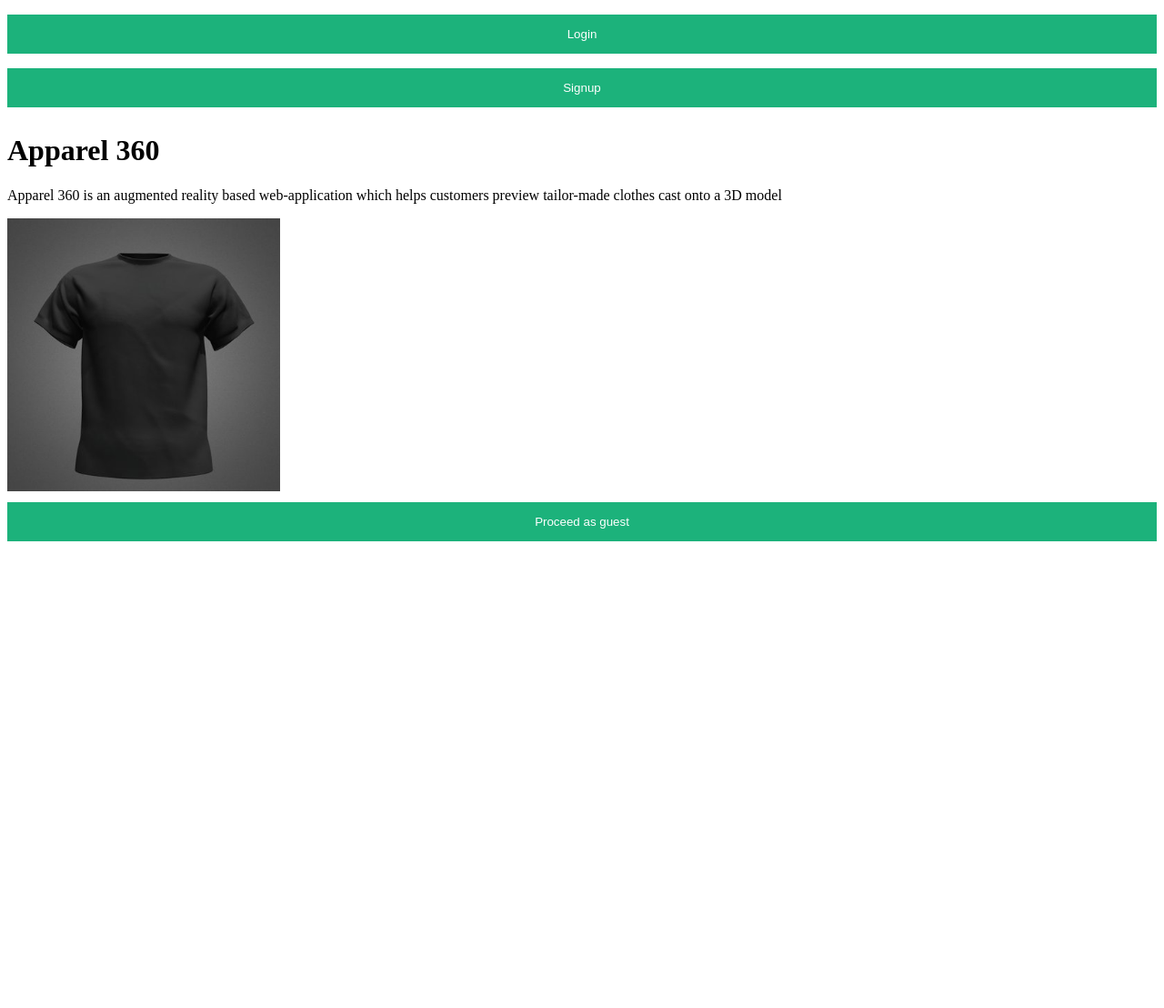
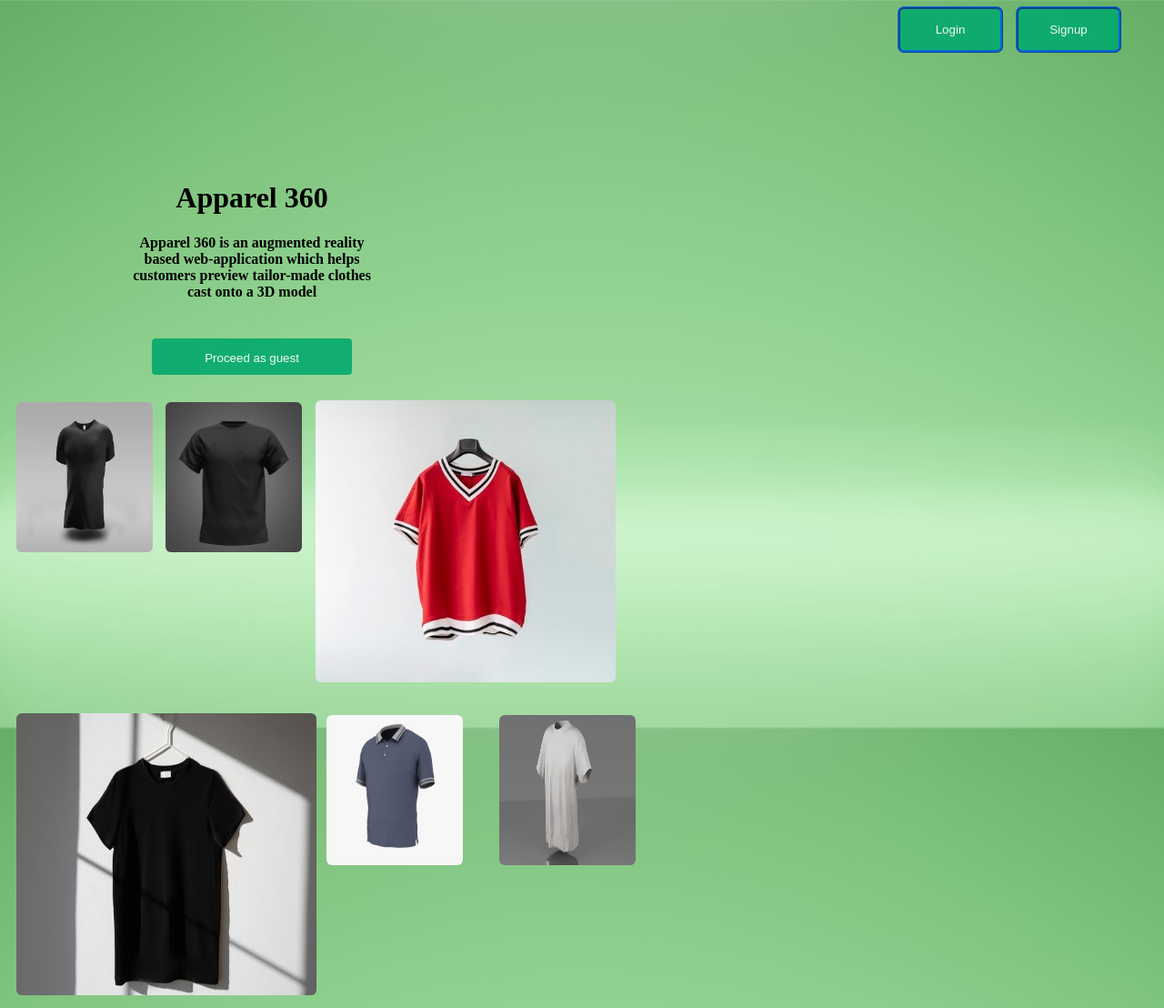
Before and after one commit to miniskynet/Apparel-360, a PHP site: page / in a window 1280 px wide. Shown: the whole page at 91% size. Before the commit the page ends 595 px from the top, so only its background shows below. Run offline with PHP 8.4, Linux system fonts and the light colour scheme.

Commit message:
Put all CSS into common_styles

```diff
--- a/Index.html
+++ b/Index.html
@@ -2,25 +2,49 @@
    <html lang="en">
    <meta charset="UTF-8">
    <head>
-   <div style="background-color: aquamarine;">
+   <style>
+		body{
+			background-image: url('green.png');
+			background-repeat:no-repeat;
+			background-size: cover;
+			background-attachment: fixed;
+		}
+   </style>
    <title>Apparel 360</title>
-   </div>
    <link rel="stylesheet" href="common_style.css">
    </head>
    <body>
-<a href="Login.html"><button id="login_button" >Login</button></a>
-<a href="Signup.html"><button id="signup_button" >Signup</button></a>
+   <div class="box">
+		<a href="Login.html"><button id="login_button" class="indexbtn">Login</button></a>
+		<a href="Signup.html"><button id="signup_button" class="indexbtn2">Signup</button></a>
+   </div>
   <div>
-    <div id="description_div">
-      <h1>Apparel 360</h1>
-      <p>Apparel 360 is an augmented reality based web-application
+    <div class="description">
+      <h1><center>Apparel 360</center></h1>
+      <p><b>Apparel 360 is an augmented reality based web-application
       which helps customers preview tailor-made clothes cast onto a 3D model</p>
-	  <img src = "Images/Black-shirt1.png" width="300" height="300">
 	  <br>
       <button class="welcomepage_button">Proceed as guest</button>
     </div>
-    <div id="images-div"></div>
-
-  </div>
+	<div class="index_images">
+		<div class="index_img">
+			<img src = "Black-shirt.png" width="150" height="165" class="round_images">
+		</div>
+		<div class="index_img1">
+			<img src = "Black-shirt1.png" width="150" height="165" class="round_images">
+		</div>
+		<div class="index_img2">
+			<img src = "Red-Shirt.jpg" width="330" height="310" class="round_images">
+		</div>
+	</div>
+		<div class="index_img3">
+			<img src = "Black-shirt2.png" width="330" height="310" class="round_images">
+		</div>
+		<div class="index_img4">
+			<img src = "Grey-shirt.png" width="150" height="165" class="round_images">
+		</div>
+		<div class="index_img5">
+			<img src = "White-shirt.png" width="150" height="165" class="round_images">
+		</div>
    </body>
    </html>
--- a/common_style.css
+++ b/common_style.css
@@ -1,5 +1,204 @@
 * {box-sizing: border-box}
+----------------------------------------------------
+/*Index Page*/
 
+.box{
+	top: 0;
+	bottom: 0;
+	left: 0;
+	right: 0;
+	margin: auto;
+	padding-top: 10px;
+	width: 75%;
+	position: relative;
+	left: 0;
+	top: 0;
+	height: 60%;
+	border: 2px solid black
+}
+
+#login_button{
+	 outline-color:#005ce6;
+	 outline-style: ridge;
+	 border-radius: 4px;
+	 height: 45px;
+	 width: 110px;
+}
+
+#signup_button{
+	 outline-color:#005ce6;
+	 outline-style: ridge;
+	 border-radius: 4px;
+	 height: 45px;
+	 width: 110px;
+}
+
+.indexbtn{
+	position: absolute;
+	top: 0;
+	right: 0;
+	margin-left: -10px;
+	margin-right: 180px;
+	margin-top: 10px;
+}
+
+.indexbtn2{
+	position: absolute;
+	top: 0;
+	right: 0;
+	margin-left: -10px;
+	margin-right: 50px;
+	margin-top: 10px;
+}
+
+.welcomepage_button{
+	height: 40px;
+	width: 220px;
+	border-radius: 4px;
+	position: center;
+}
+
+.description{
+	top: 0;
+	bottom: 0;
+	left: 0;
+	right: 0;
+	margin: auto;
+	padding-top: 170px;
+	width: 22%;
+	position: relative;
+	margin-left: 130px;
+	left: 0;
+	top: 0;
+	height: 50%;
+	text-align: center;
+}
+
+.round_images{
+	border-radius: 6px;
+}
+
+.index_img {
+  float: left;
+  width: 13%;
+  padding: 10px;
+}
+
+.index_img img {
+  margin-top: 12px;
+}
+
+.index_img1 {
+  float: left;
+  width: 13%;
+  padding: 10px;
+}
+
+.index_img1 img {
+  margin-top: 12px;
+}
+
+.index_img2 {
+  float: left;
+  width: 25%;
+  padding: 10px;
+}
+
+.index_img2 img {
+  margin-top: 10px;
+}
+
+.index_img3 {
+  float: left;
+  width: 27%;
+  padding: 10px;
+}
+
+.index_img3 img {
+  margin-top: 10px;
+}
+
+.index_img4 {
+  float: left;
+  width: 15%;
+  padding: 10px;
+}
+
+.index_img4 img {
+  margin-top: 12px;
+}
+
+.index_img5 {
+  float: left;
+  width: 25%;
+  padding: 10px;
+}
+
+.index_img5 img {
+  margin-top: 12px;
+}
+
+.index_images:after {
+  content: "";
+  display: table;
+  clear: both;
+}
+----------------------------------------------------
+body {font-family: Arial, Helvetica, sans-serif;}
+form {border: 3px solid #f1f1f1;}
+
+input[type=text], input[type=password] {
+  width: 100%;
+  padding: 12px 20px;
+  margin: 8px 0;
+  display: inline-block;
+  border: 1px solid #ccc;
+  box-sizing: border-box;
+}
+
+
+
+button:hover {
+  opacity: 0.8;
+}
+
+.logCancelbtn {
+  width: auto;
+  padding: 10px 18px;
+  background-color: #f44336;
+}
+
+.imgcontainer {
+  text-align: center;
+  margin: 24px 0 12px 0;
+}
+
+img.avatar {
+  width: 40%;
+  border-radius: 50%;
+}
+
+.container {
+  padding: 16px;
+}
+
+span.psw {
+  float: right;
+  padding-top: 16px;
+}
+
+/* Change styles for span and cancel button on extra small screens */
+@media screen and (max-width: 300px) {
+  span.psw {
+     display: block;
+     float: none;
+  }
+  .cancelbtn {
+     width: 100%;
+  }
+
+----------------------------------------------
+}
 /* Full-width input fields */
   input[type=text], input[type=password] {
   width: 100%;
@@ -33,7 +232,7 @@ button {
 }
 
 button:hover {
-  opacity:1;
+  opacity:0.8;
 }
 
 /* Extra styles for the cancel button */
```
Also changed, not shown: Login.html (+3 -64 lines), Black-shirt.png (added), Black-shirt1.png (renamed from Images/Black-shirt1.png), Black-shirt2.png (added), Grey-shirt.png (renamed from Images/Grey-shirt.png), Red-Shirt.jpg (renamed from Images/Red-Shirt.jpg), White-shirt.png (added), green.png (renamed from Images/green.png), merchant.png (renamed from Images/merchant.png).
